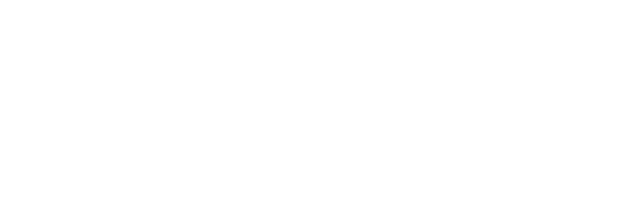
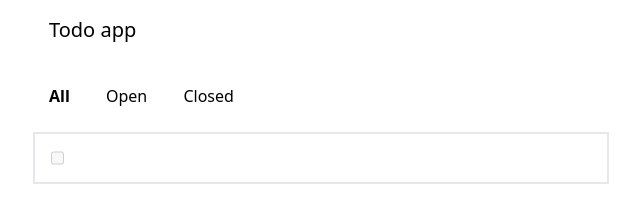
Before and after one commit to seangenabe/todo-alpinejs, a plain HTML site: page index.html in a window 1280 px wide. Shown: the whole page, without its empty margins (319-959 px from the left). Drawn offline with nearby package versions, Linux system fonts and the light colour scheme.

Commit message:
make todo app with alpinejs

```diff
--- a/index.html
+++ b/index.html
@@ -1 +1,49 @@
 <script src="https://cdnjs.cloudflare.com/ajax/libs/alpinejs/3.12.2/cdn.js" integrity="sha512-O+ameuymZr7auqNl/HvUtOOzIMFEB9wwMLAYe3k/clA44a2oGtV+6Xh7+lFiztz0gBN+t27z23xxQQLG67vv9w==" crossorigin="anonymous" referrerpolicy="no-referrer" defer></script>
+<link rel="stylesheet" href="https://cdnjs.cloudflare.com/ajax/libs/tailwindcss/2.2.19/tailwind.min.css" referrerpolicy="no-referrer" />
+
+<main
+  class="mx-auto max-w-xl"
+  x-data="{
+    notes: [{ text: '', id: 0, checked: false, editing: true }],
+    filter: 'all'
+  }"
+  x-effect="
+    if (notes.length > 0 && notes.slice(-1)[0].text !== '')
+      notes.push({ text: '', id: Date.now(), checked: false, editing: true })
+    if (notes.length === 0)
+      notes.push({ text: '', id: Date.now(), checked: false, editing: true })
+  "
+>
+  <h1 class="text-xl p-4">Todo app</h1>
+
+  <nav class="py-4">
+    <button type="button" @click="filter = 'all'" x-bind:class="'px-4 py-2 ' + (filter === 'all' ? 'font-bold' : '')">All</button>
+    <button type="button" @click="filter = 'open'" x-bind:class="'px-4 py-2 ' + (filter === 'open' ? 'font-bold' : '')">Open</button>
+    <button type="button" @click="filter = 'closed'" x-bind:class="'px-4 py-2 ' + (filter === 'closed' ? 'font-bold' : '')">Closed</button>
+  </nav>
+
+  <div class="flex flex-col">
+
+    <template x-for="(note, index) in notes" :key="note.id">
+      <article x-data="note" x-show="filter === 'all' || ((filter === 'closed') === checked)">
+        <label class="flex gap-2 border-2 border-gray px-4 py-2" x-init="$watch('editing', value => {
+              if (value) {
+                const textInput = $el.querySelector('.textInput');
+                await $nextTick();
+                textInput.select();
+                textInput.focus();
+              }
+            })">
+          <input type="checkbox" x-model="checked" x-bind:disabled="text === ''" aria-label="Item done?">
+          <span>&nbsp;</span>
+          <span x-text="text" x-show="!editing" x-bind:class="'px-2 py-1 ' + (checked ? 'line-through' : '')"></span>
+          <button type="button" x-show="!editing" @click.stop="editing = true" class="px-2 py-1" aria-label="Edit">✏️</button>
+          <input x-model="text" x-show="editing" @blur="if (text !== '') editing = false" class="textInput px-2 py-1 flex-1">
+          <div class="flex-1" x-show="text !== '' && !editing"></div>
+          <button type="button" x-show="text !== '' && !editing" aria-label="Delete" @click.stop="notes.splice(index, 1)">🗑️</button>
+        </label>
+      </article>
+    </template>
+  </div>
+
+</main>
```
